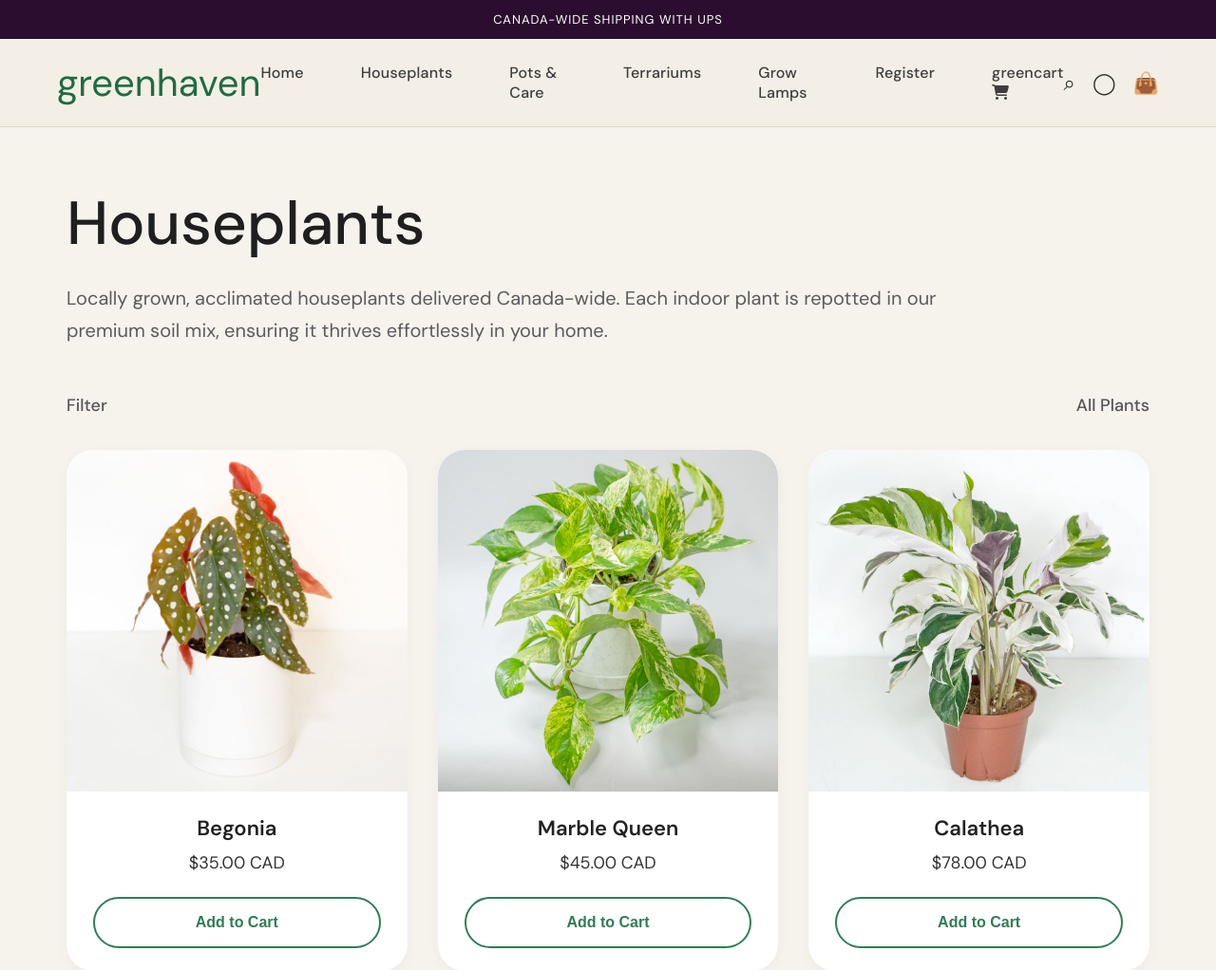
After one commit to lindamol/thegreen_haven, a Django app: page /houseplants/ in a window 1280 px wide. The commit adds this page. Shown: the top 1022 px of the page at 95% size. Run offline with Django 5.2, Linux system fonts and the light colour scheme.

Commit message:
Add houseplants page with dynamic plant listing and navigation

```diff
--- a/green_haven/settings.py
+++ b/green_haven/settings.py
@@ -78,7 +78,7 @@ DATABASES = {
         'ENGINE': 'django.db.backends.mysql',
         'NAME': 'green_haven_db',
         'USER': 'root',
-        'PASSWORD': 'drucim5',
+        'PASSWORD': 'x',
         'HOST': '127.0.0.1',
         'PORT': '3306',
     }
--- a/greenhaven/static/greenhaven/css/style.css
+++ b/greenhaven/static/greenhaven/css/style.css
@@ -602,3 +602,96 @@ body {
 .clear-cart-btn:hover {
     background: #eee;
 }
+.houseplants-page {
+    padding: 60px 70px;
+    background: #f6f3ed;
+}
+
+.houseplants-header {
+    margin-bottom: 50px;
+}
+
+.houseplants-header h1 {
+    font-size: 64px;
+    font-weight: 500;
+    color: #1f1f1f;
+    margin-bottom: 20px;
+}
+
+.houseplants-header p {
+    max-width: 1000px;
+    font-size: 20px;
+    line-height: 1.7;
+    color: #5b5b5b;
+}
+
+.houseplants-topbar {
+    display: flex;
+    justify-content: space-between;
+    align-items: center;
+    margin-bottom: 35px;
+    font-size: 18px;
+    color: #555;
+}
+
+.filter-text,
+.sort-text {
+    font-weight: 500;
+}
+
+.product-grid {
+    display: grid;
+    grid-template-columns: repeat(3, 1fr);
+    gap: 32px;
+}
+
+.product-card {
+    background: #ffffff;
+    border-radius: 28px;
+    overflow: hidden;
+    text-align: center;
+    padding-bottom: 24px;
+    box-shadow: 0 4px 14px rgba(0, 0, 0, 0.04);
+}
+
+.product-img {
+    width: 100%;
+    height: 360px;
+    object-fit: cover;
+    display: block;
+}
+
+.product-card h3 {
+    margin-top: 24px;
+    margin-bottom: 10px;
+    font-size: 22px;
+    font-weight: 600;
+}
+
+.product-card h3 a {
+    text-decoration: none;
+    color: #222;
+}
+
+.product-card p {
+    font-size: 18px;
+    color: #333;
+    margin-bottom: 24px;
+}
+
+.product-card form button {
+    background: transparent;
+    border: 2px solid #2f7d57;
+    color: #2f7d57;
+    padding: 16px 34px;
+    border-radius: 999px;
+    font-size: 16px;
+    font-weight: 600;
+    cursor: pointer;
+    transition: 0.3s ease;
+}
+
+.product-card form button:hover {
+    background: #2f7d57;
+    color: white;
+}
--- a/greenhaven/templates/greenhaven/base.html
+++ b/greenhaven/templates/greenhaven/base.html
@@ -22,7 +22,7 @@
 
         <nav class="main-nav">
             <a href="/">Home</a>
-            <a href="#">Houseplants</a>
+            <a href="{% url 'houseplants' %}">Houseplants</a>
             <a href="#">Pots & Care</a>
             <a href="#">Terrariums</a>
             <a href="#">Grow Lamps</a>
--- /dev/null
+++ b/greenhaven/templates/greenhaven/houseplants.html
@@ -0,0 +1,44 @@
+{% extends 'greenhaven/base.html' %}
+{% load static %}
+
+{% block content %}
+
+<section class="houseplants-page">
+    <div class="houseplants-header">
+        <h1>Houseplants</h1>
+        <p>
+            Locally grown, acclimated houseplants delivered Canada-wide.
+            Each indoor plant is repotted in our premium soil mix, ensuring
+            it thrives effortlessly in your home.
+        </p>
+    </div>
+
+    <div class="houseplants-topbar">
+        <div class="filter-text">Filter</div>
+        <div class="sort-text">All Plants</div>
+    </div>
+
+    <div class="product-grid">
+        {% for plant in plants %}
+        <div class="product-card">
+            <a href="{% url 'plant_details' plant.slug %}">
+                <img src="{% static plant.image %}" alt="{{ plant.name }}" class="product-img">
+            </a>
+
+            <h3>
+                <a href="{% url 'plant_details' plant.slug %}">{{ plant.name }}</a>
+            </h3>
+
+            <p>{{ plant.price }}</p>
+
+            <form method="POST" action="{% url 'add_to_cart' plant.slug %}">
+                {% csrf_token %}
+                <input type="hidden" name="quantity" value="1">
+                <button type="submit">Add to Cart</button>
+            </form>
+        </div>
+        {% endfor %}
+    </div>
+</section>
+
+{% endblock %}
--- a/greenhaven/urls.py
+++ b/greenhaven/urls.py
@@ -10,4 +10,5 @@ urlpatterns = [
     path('plant-details/<str:plant_name>/', views.plant_details, name='plant_details'),
     path('add-to-cart/<str:plant_name>/', views.add_to_cart, name='add_to_cart'),
     path('clear-cart/', views.clear_cart, name='clear_cart'),
+    path('houseplants/', views.houseplants, name='houseplants'),
 ]
--- a/greenhaven/views.py
+++ b/greenhaven/views.py
@@ -252,3 +252,18 @@ def clear_cart(request):
     request.session['cart'] = []
     request.session.modified = True
     return redirect('cart')
+def houseplants(request):
+    all_plants = []
+
+    for slug, plant in PLANTS.items():
+        all_plants.append({
+            'slug': slug,
+            'name': plant['name'],
+            'price': plant['price'],
+            'image': plant['image'],
+            'stock': plant['stock'],
+        })
+
+    return render(request, 'greenhaven/houseplants.html', {
+        'plants': all_plants
+    })
```
